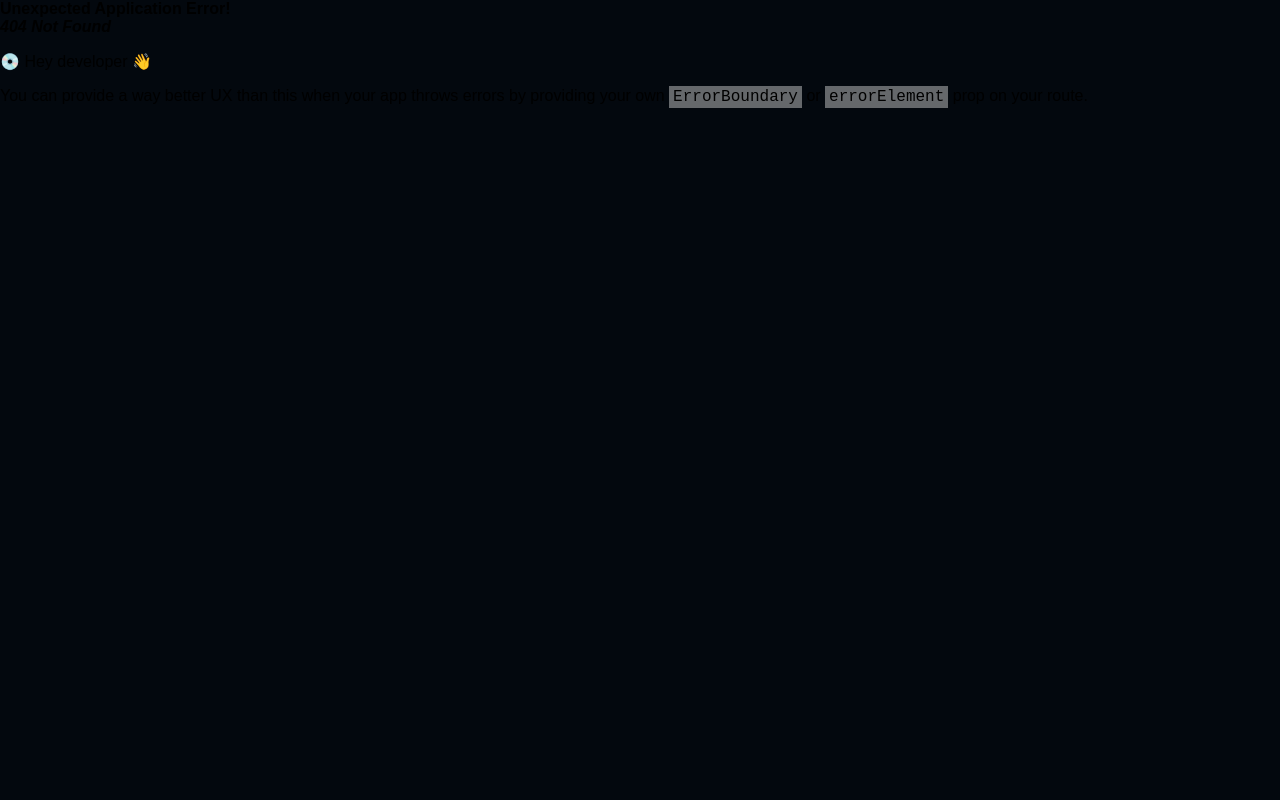
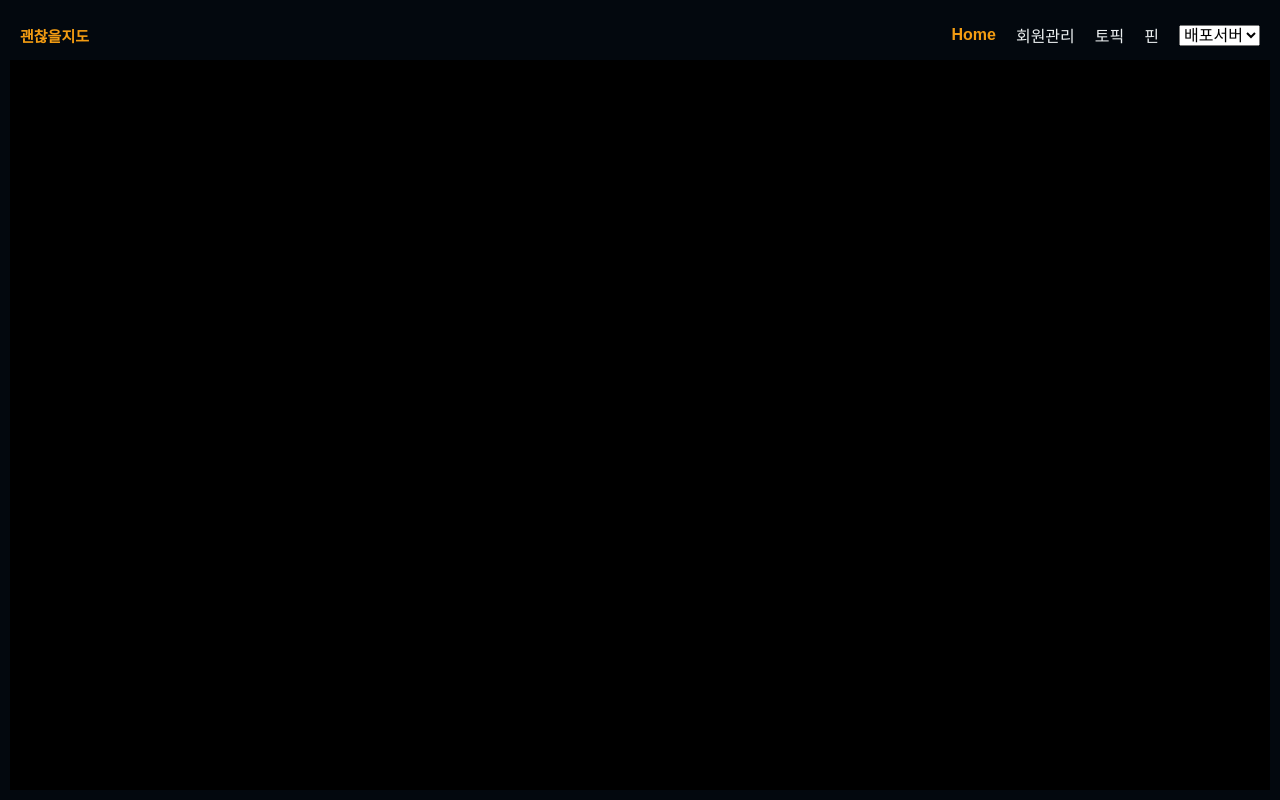
Before and after one commit to afds4567/admin-page, a React app: page /admin in a window 1280 px wide. Before the commit this address had no page. Built offline with nearby package versions, Linux system fonts and the light colour scheme.

Commit message:
refactor: change baseUrl

```diff
--- a/src/components/Layout/Gnb.tsx
+++ b/src/components/Layout/Gnb.tsx
@@ -3,10 +3,10 @@ import { Link, useLocation } from 'react-router-dom';
 import { useDBContext } from '../../context/DbSelectContext';
 
 const menu = [
-  { name: 'Home', address: '/' },
-  { name: '회원관리', address: '/members' },
-  { name: '토픽', address: '/topics' },
-  { name: '핀', address: '/pins' }
+  { name: 'Home', address: '/admin' },
+  { name: '회원관리', address: '/admin/members' },
+  { name: '토픽', address: '/admin/topics' },
+  { name: '핀', address: '/admin/pins' }
 ];
 
 const GNB = () => {
```
Also changed, not shown: src/router.tsx (+5 -5 lines).
